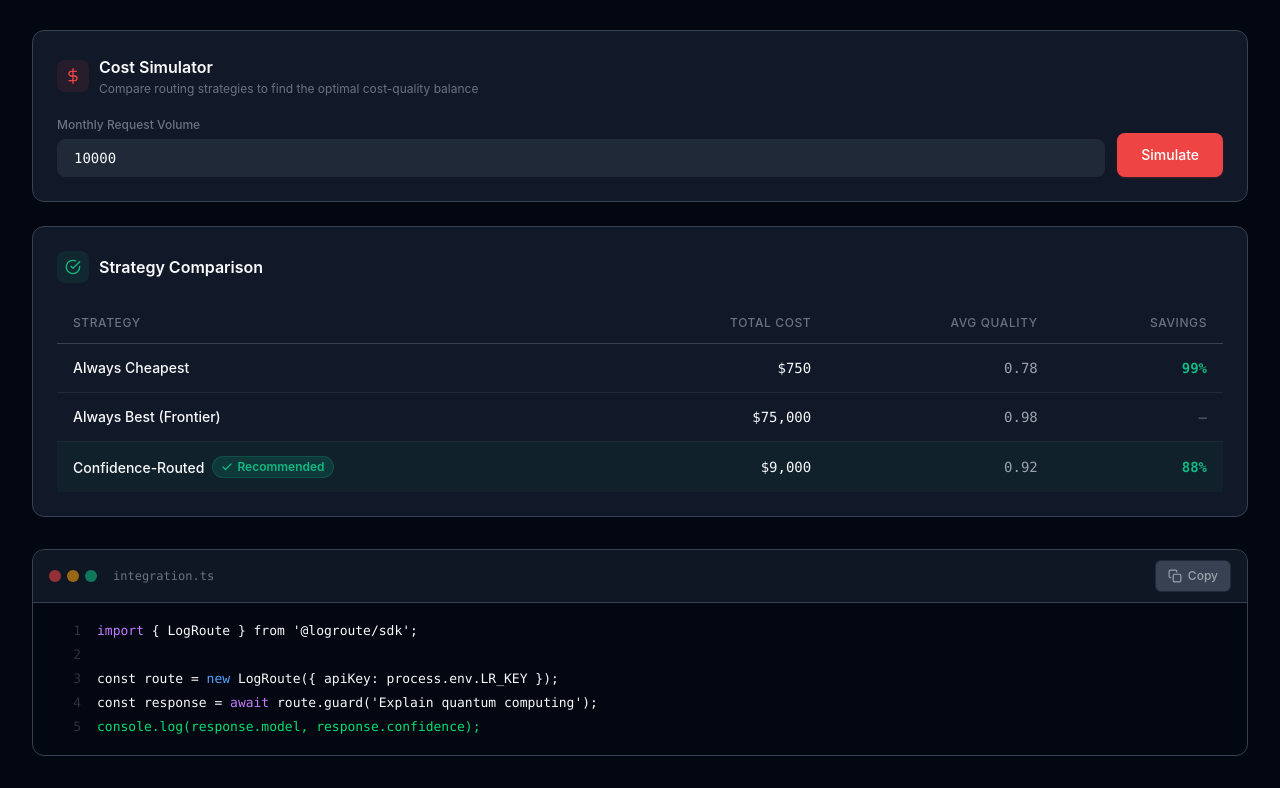
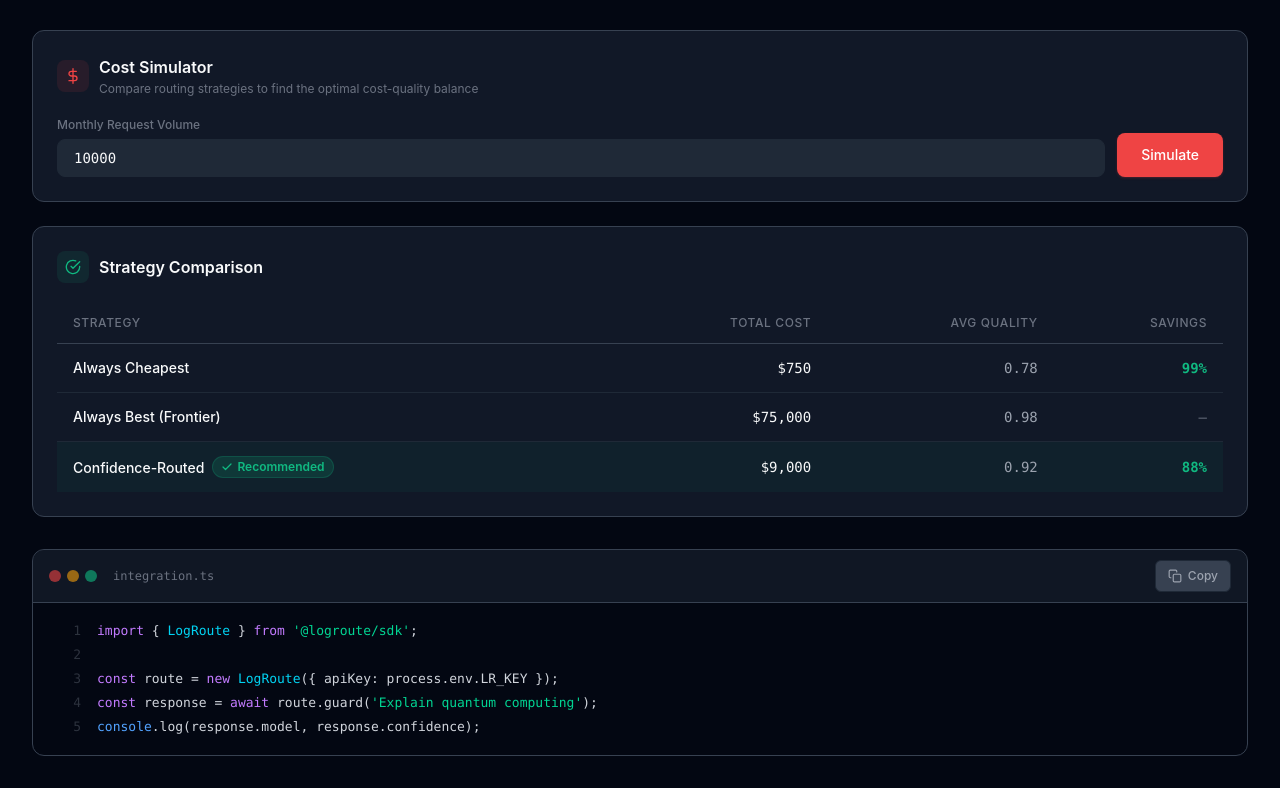
Before and after one commit to runsmlee/aif-mvp-c9b49e9f, a React (Vite) app: page / in a window 1280 px wide. Shown: the part 3229-4017 px from the top of the page. Built offline with nearby package versions, Linux system fonts and the light colour scheme.

Commit message:
improve: Improve "LogRoute — The insurance layer for your LLM stack": [CRITICAL] ux: Remo

```diff
--- a/src/components/CodeSnippet.tsx
+++ b/src/components/CodeSnippet.tsx
@@ -45,6 +45,7 @@ export default function CodeSnippet() {
           <span className="text-xs text-text-muted font-mono ml-2">integration.ts</span>
         </div>
         <button
+          type="button"
           onClick={handleCopy}
           className={`px-3 py-1.5 text-xs font-medium rounded-md transition-all duration-200 min-h-[32px] inline-flex items-center gap-1.5 ${
             copied
@@ -88,20 +89,85 @@ export default function CodeSnippet() {
 }
 
 function highlightSyntax(line: string): React.ReactNode {
-  // Simple syntax highlighting
-  if (line.startsWith('import')) {
-    return <span><span className="text-purple-400">import</span> <span className="text-text-primary">{line.slice(7)}</span></span>;
+  // Simple syntax highlighting for TypeScript/JavaScript
+  const keywords = ['import', 'from', 'const', 'new', 'await'];
+  const keywordClass = 'text-purple-400';
+  const classRefClass = 'text-cyan-400';
+  const stringClass = 'text-emerald-400';
+  const funcClass = 'text-blue-400';
+
+  // Highlight string literals (single and double quoted)
+  const stringMatch = line.match(/^(.*?)(['"`])(.*?)\2(.*)$/);
+  if (stringMatch) {
+    const [, before, quote, content, after] = stringMatch;
+    return (
+      <span>
+        {highlightKeywords(before, keywords, keywordClass, classRefClass, funcClass)}
+        <span className={stringClass}>{quote}{content}{quote}</span>
+        {highlightKeywords(after, keywords, keywordClass, classRefClass, funcClass)}
+      </span>
+    );
   }
-  if (line.includes('= new')) {
-    const parts = line.split('new');
-    return <span><span className="text-text-primary">{parts[0]}</span><span className="text-blue-400">new</span><span className="text-text-primary">{parts[1]}</span></span>;
+
+  return highlightKeywords(line, keywords, keywordClass, classRefClass, funcClass);
+}
+
+function highlightKeywords(
+  text: string,
+  keywords: string[],
+  keywordClass: string,
+  classRefClass: string,
+  funcClass: string,
+): React.ReactNode {
+  if (!text) return <span>{text}</span>;
+
+  const parts: React.ReactNode[] = [];
+  let remaining = text;
+  let key = 0;
+
+  while (remaining.length > 0) {
+    let earliestMatch: { index: number; length: number; className: string } | null = null;
+
+    // Check for keywords
+    for (const kw of keywords) {
+      const regex = new RegExp(`\\b${kw}\\b`);
+      const match = remaining.match(regex);
+      if (match && match.index !== undefined) {
+        if (!earliestMatch || match.index < earliestMatch.index) {
+          earliestMatch = { index: match.index, length: kw.length, className: keywordClass };
+        }
+      }
+    }
+
+    // Check for known class references
+    const classMatch = remaining.match(/\b(LogRoute|console)\b/);
+    if (classMatch && classMatch.index !== undefined) {
+      if (!earliestMatch || classMatch.index < earliestMatch.index) {
+        earliestMatch = {
+          index: classMatch.index,
+          length: classMatch[0].length,
+          className: classMatch[0] === 'console' ? funcClass : classRefClass,
+        };
+      }
+    }
+
+    if (!earliestMatch || earliestMatch.index === -1) {
+      parts.push(<span key={key++}>{remaining}</span>);
+      break;
+    }
+
+    if (earliestMatch.index > 0) {
+      parts.push(<span key={key++}>{remaining.slice(0, earliestMatch.index)}</span>);
+    }
+
+    parts.push(
+      <span key={key++} className={earliestMatch.className}>
+        {remaining.slice(earliestMatch.index, earliestMatch.index + earliestMatch.length)}
+      </span>
+    );
+
+    remaining = remaining.slice(earliestMatch.index + earliestMatch.length);
   }
-  if (line.includes('await')) {
-    const parts = line.split('await');
-    return <span><span className="text-text-primary">{parts[0]}</span><span className="text-purple-400">await</span><span className="text-text-primary">{parts[1]}</span></span>;
-  }
-  if (line.includes('console')) {
-    return <span className="text-green-400">{line}</span>;
-  }
-  return <span>{line}</span>;
+
+  return <span>{parts}</span>;
 }
--- a/src/components/ConfidenceRouter.tsx
+++ b/src/components/ConfidenceRouter.tsx
@@ -117,6 +117,7 @@ export default function ConfidenceRouter() {
             />
           </div>
           <button
+            type="button"
             onClick={handleTestPrompt}
             disabled={isSubmitting || !testPrompt.trim()}
             className="w-full sm:w-auto px-6 py-2.5 text-sm font-medium rounded-lg bg-primary text-white hover:bg-primary-hover transition-all duration-200 active:scale-[0.97] min-h-[44px] shadow-sm shadow-primary/20 disabled:opacity-50 disabled:cursor-not-allowed disabled:active:scale-100 flex items-center justify-center gap-2"
--- a/src/components/CostSimulator.tsx
+++ b/src/components/CostSimulator.tsx
@@ -58,6 +58,7 @@ export default function CostSimulator() {
           </div>
           <div className="flex items-end">
             <button
+              type="button"
               onClick={handleSimulate}
               className="w-full sm:w-auto px-6 py-2.5 text-sm font-medium rounded-lg bg-primary text-white hover:bg-primary-hover transition-colors duration-200 active:scale-[0.97] min-h-[44px] shadow-sm shadow-primary/20"
               aria-label="Simulate"
--- a/src/components/Dashboard.tsx
+++ b/src/components/Dashboard.tsx
@@ -1,4 +1,4 @@
-import { useState, useCallback, useMemo, lazy, Suspense } from 'react';
+import { useState, useCallback, useMemo, useRef, lazy, Suspense } from 'react';
 import { useRouting } from '../context/RoutingContext';
 import { calculateStats } from '../utils/routing';
 import { ErrorBoundary } from './ErrorBoundary';
@@ -34,12 +34,17 @@ const TABS: Tab[] = [
 export default function Dashboard() {
   const [activeTab, setActiveTab] = useState<TabId>('router');
   const { fallbackChain, events } = useRouting();
+  const tabPanelRef = useRef<HTMLDivElement>(null);
 
   const hasRoutingRules = fallbackChain.length > 0;
   const stats = useMemo(() => calculateStats(events), [events]);
 
   const handleTabChange = useCallback((tabId: TabId) => {
     setActiveTab(tabId);
+    // Move focus to the tab panel for screen readers after tab switch
+    requestAnimationFrame(() => {
+      tabPanelRef.current?.focus();
+    });
   }, []);
 
   const renderContent = useMemo(() => {
@@ -253,7 +258,16 @@ export default function Dashboard() {
           role="tabpanel"
           id={`panel-${activeTab}`}
           aria-labelledby={`tab-${activeTab}`}
-          className="animate-fade-in"
+          tabIndex={-1}
+          ref={tabPanelRef}
+          onFocus={() => {
+            // Redirect focus to the active tab button when panel receives focus
+            const activeTabEl = document.getElementById(`tab-${activeTab}`);
+            if (activeTabEl) {
+              // Keep focus on panel for screen reader announcement
+            }
+          }}
+          className="animate-fade-in outline-none"
         >
           {renderContent}
         </div>
--- a/src/components/ProviderRegistry.tsx
+++ b/src/components/ProviderRegistry.tsx
@@ -105,6 +105,7 @@ export default function ProviderRegistry() {
               <div className="flex items-center gap-2">
                 {provider.status !== 'connected' && (
                   <button
+                    type="button"
                     onClick={() => addProvider(provider.id)}
                     className="px-3 py-1.5 text-xs font-medium rounded-lg bg-surface-elevated text-text-primary hover:bg-primary hover:text-white transition-colors duration-200 min-h-[32px] border border-border-subtle"
                     aria-label="Add Provider"
@@ -114,6 +115,7 @@ export default function ProviderRegistry() {
                 )}
                 {provider.status === 'connected' && (
                   <button
+                    type="button"
                     onClick={() => setConfirmRemove(provider.id)}
                     className="px-3 py-1.5 text-xs font-medium rounded-lg text-error hover:bg-error/10 transition-colors duration-200 min-h-[32px]"
                     aria-label="Remove Provider"
@@ -141,6 +143,7 @@ export default function ProviderRegistry() {
                     aria-label="API key"
                   />
                   <button
+                    type="button"
                     onClick={() => saveApiKey(provider.id)}
                     className="px-4 py-2 text-xs font-medium rounded-lg bg-primary text-white hover:bg-primary-hover transition-colors duration-200 min-h-[44px] shadow-sm shadow-primary/20"
                     aria-label="Test Connection"
@@ -171,12 +174,14 @@ export default function ProviderRegistry() {
                 </p>
                 <div className="flex gap-2">
                   <button
+                    type="button"
                     onClick={() => removeProvider(provider.id)}
                     className="px-3 py-1.5 text-xs font-semibold rounded-lg bg-error text-white hover:bg-error/90 transition-colors duration-150 min-h-[32px]"
                   >
                     Yes, Remove
                   </button>
                   <button
+                    type="button"
                     onClick={() => setConfirmRemove(null)}
                     className="px-3 py-1.5 text-xs font-medium rounded-lg bg-surface-elevated text-text-primary hover:bg-surface-alt transition-colors duration-150 min-h-[32px] border border-border-subtle"
                   >
```
Also changed, not shown: src/components/FallbackChain.tsx (+34 -2 lines), 12 other files (tests, documents, lock files or other folders).
